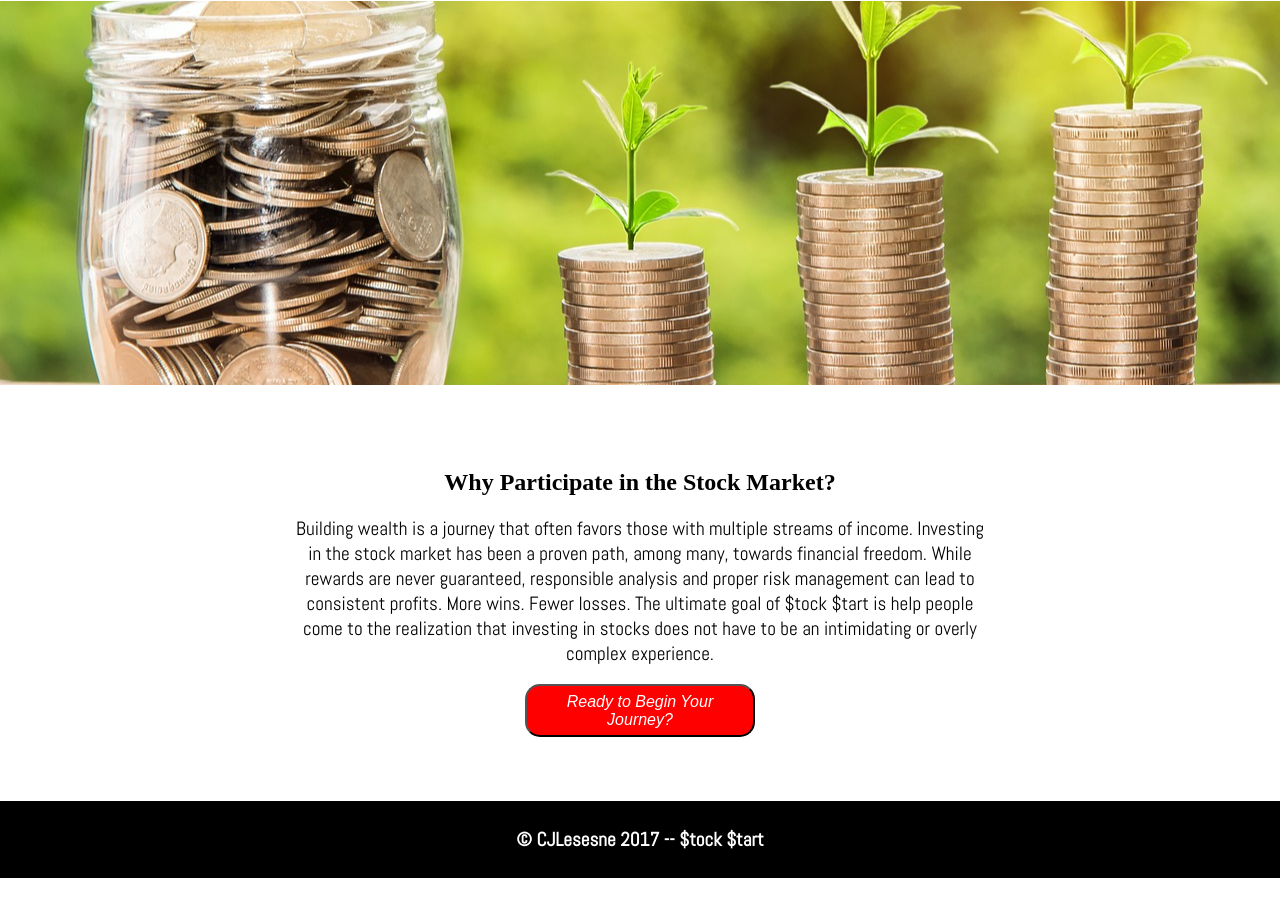
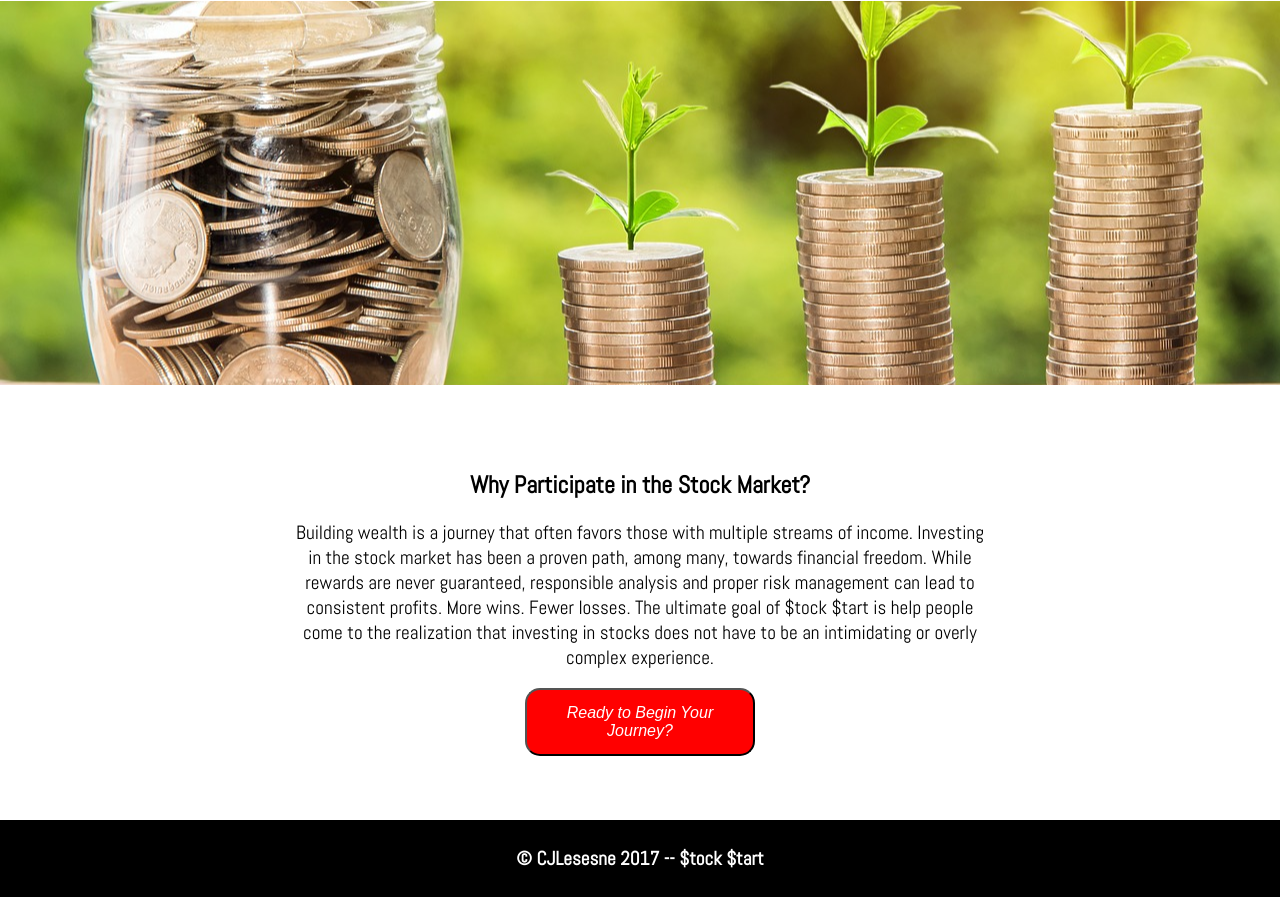
Before and after one commit to clesesne3/stock-start, a plain HTML site: page intro.html in a window 1280 px wide. Shown: the part 495-1392 px from the top of the page. Drawn offline with nearby package versions, Linux system fonts and the light colour scheme.

Commit message:
css styling of intro page

```diff
--- a/scripts/intro.js
+++ b/scripts/intro.js
@@ -2,6 +2,6 @@
 
 $(document).ready(function() {
   $('#begin-button').hover(function() {
-    $('#begin-button button').toggleClass('buttonChange');
+    $('#begin-button button').delay().toggleClass('buttonChange');
   });
 });
--- a/styles/intro/intro.css
+++ b/styles/intro/intro.css
@@ -16,6 +16,8 @@ a {
 
 h2 {
   text-align: center;
+  font-family: 'Abel';
+  font-weight: bold;
 }
 
 p {
@@ -28,7 +30,7 @@ p {
 
 button {
   width: 100%;
-  padding: 3%;
+  padding: 0.9em;
   border-radius: 15px;
   background-color: Red;
   color: #FFF;
```
